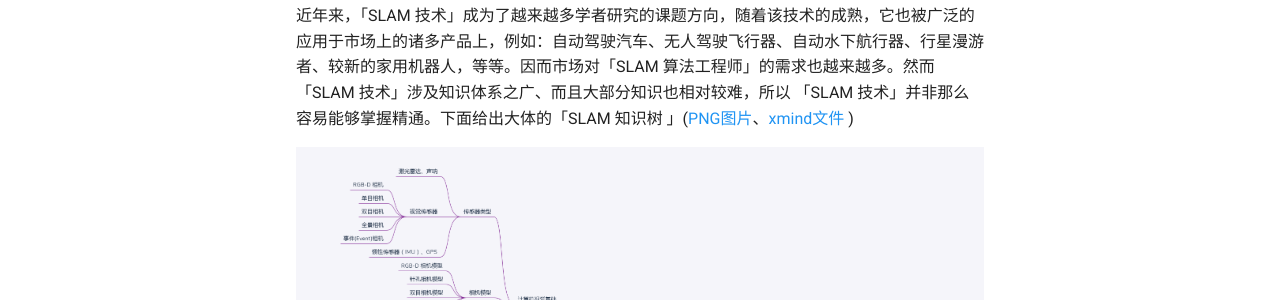
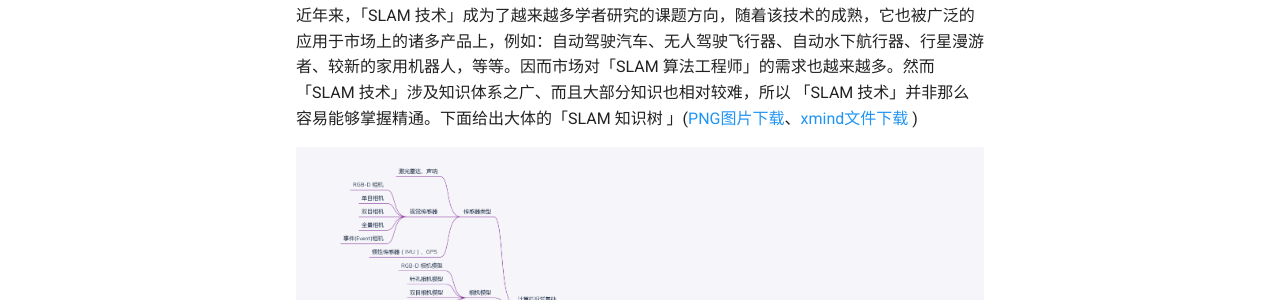
Before and after one commit to LSXiang/Journey2SLAM, an MkDocs documentation site: the page built from docs/aboutSLAM.md, in a window 1280 px wide and 900 px high. Shown: the part 394-694 px from the top of the window. Built offline with MkDocs 1.6.1 and Material for MkDocs 9.7.7, drawn with Linux system fonts in a browser that asks for light colours; comment, search, counter and statistics services are not loaded.

Commit message:
update link to download about knowledge tree for SLAM

```diff
--- a/docs/aboutSLAM.md
+++ b/docs/aboutSLAM.md
@@ -1,8 +1,10 @@
 [**Simultaneous Localization and Mapping (SLAM)**](https://en.wikipedia.org/wiki/Simultaneous_localization_and_mapping "Simultaneous Localization and Mapping") **即时定位与地图构建** 是在未知环境中构建或更新地图，并同时利用地图信息跟踪定位的计算问题。虽然在最初看来像极了先有鸡还是先有蛋的问题，但对于某些环境下，至少在可控制的时间内，有几种算法可以近似地解决这个问题。目前为止的近似求解方法有 [**粒子滤波**](https://en.wikipedia.org/wiki/Particle_filter)、[**扩展卡尔曼滤波**](https://en.wikipedia.org/wiki/Extended_Kalman_filter) 和 [**GraphSLAM**](https://en.wikipedia.org/wiki/GraphSLAM) 。随着人工智能的发展，也出现了 **语义 SLAM (Semantic slam)** 等新的求解方式，但就目前最为流行和广泛使用的还是 GraphSLAM 。
 
-近年来，「SLAM 技术」成为了越来越多学者研究的课题方向，随着该技术的成熟，它也被广泛的应用于市场上的诸多产品上，例如：自动驾驶汽车、无人驾驶飞行器、自动水下航行器、行星漫游者、较新的家用机器人，等等。因而市场对「SLAM 算法工程师」的需求也越来越多。然而 「SLAM 技术」涉及知识体系之广、而且大部分知识也相对较难，所以 「SLAM 技术」并非那么容易能够掌握精通。下面给出大体的「SLAM 知识树 」([PNG图片](https://github.com/LSXiang/Journey2SLAM/blob/master/KnowledgeTree4SLAM.png)、[xmind文件](https://github.com/LSXiang/Journey2SLAM/blob/master/KnowledgeTree4SLAM.xmind) )
+近年来，「SLAM 技术」成为了越来越多学者研究的课题方向，随着该技术的成熟，它也被广泛的应用于市场上的诸多产品上，例如：自动驾驶汽车、无人驾驶飞行器、自动水下航行器、行星漫游者、较新的家用机器人，等等。因而市场对「SLAM 算法工程师」的需求也越来越多。然而 「SLAM 技术」涉及知识体系之广、而且大部分知识也相对较难，所以 「SLAM 技术」并非那么容易能够掌握精通。下面给出大体的「SLAM 知识树 」([PNG图片下载](https://raw.githubusercontent.com/LSXiang/Journey2SLAM/master/docs/KnowledgeTree4SLAM.png)、[xmind文件下载](https://github.com/LSXiang/Journey2SLAM/blob/master/docs/KnowledgeTree4SLAM.xmind?raw=true) )
 
 ![SLAM 知识树](KnowledgeTree4SLAM.png)
+
+
 
 如果你喜欢该技术领域，想要在这个方向上有所发展，那么你就需要付出许多时间在这些知识中深挖。建议您可以考取相关领域的硕士及以上学历，这对你在市场竞争中能获取相当大的优势。当然这并非硬性规定，只要您对该技术感兴趣，并沉浸于研究之中，相信自己也可以成为该领域中优秀的人才之一。
 
```
